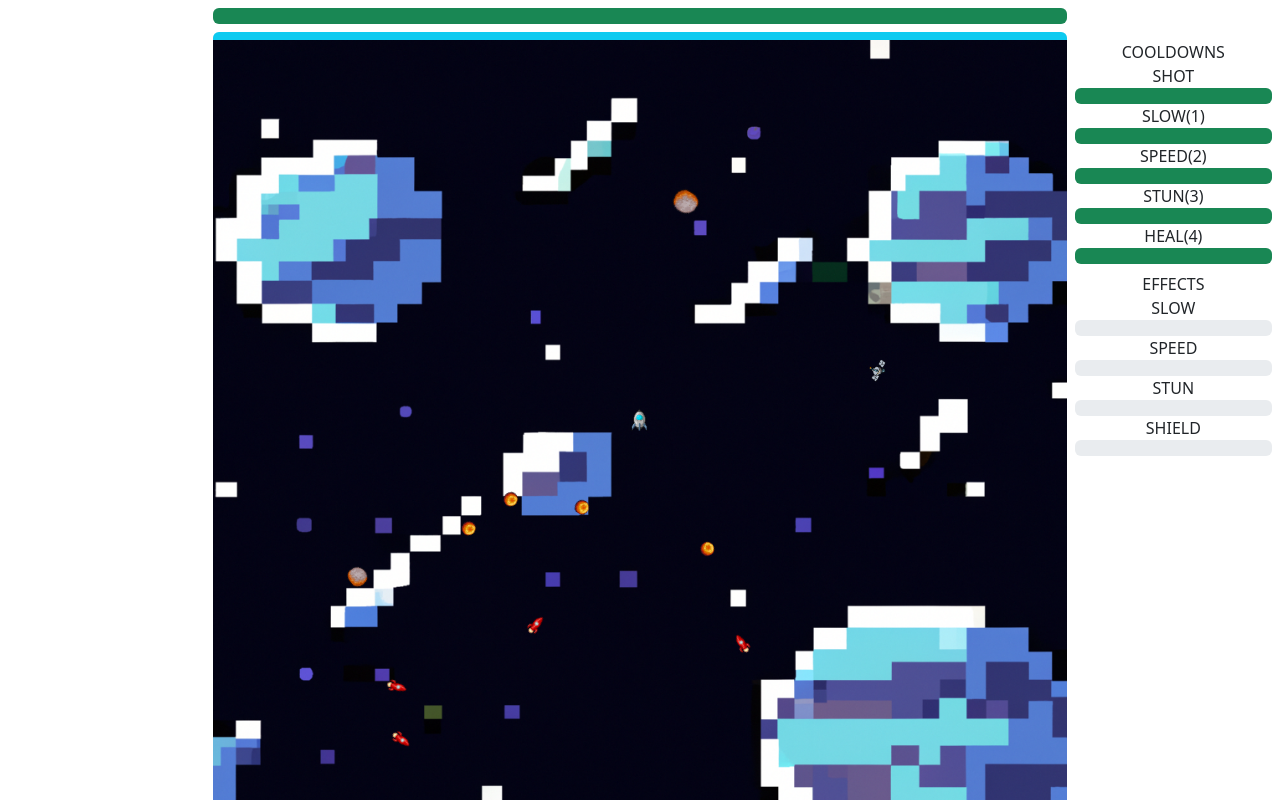
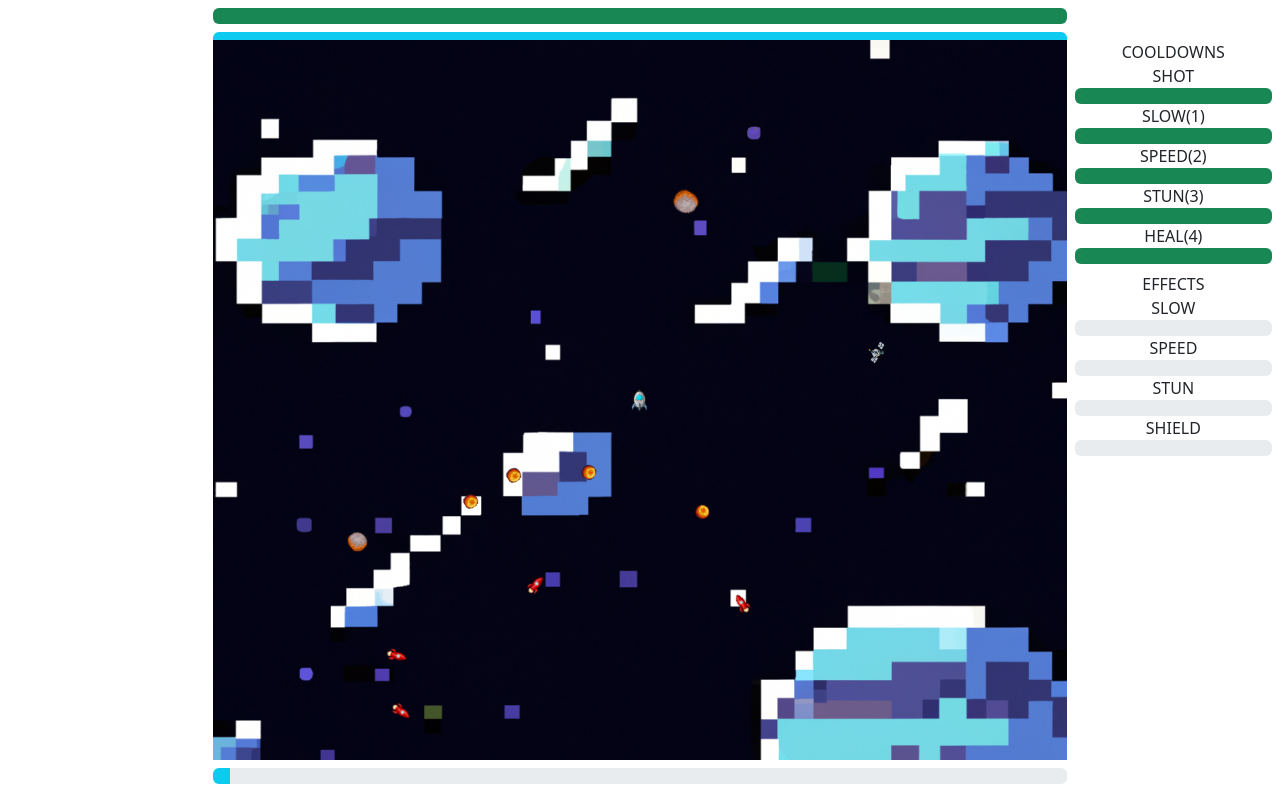
Before and after one commit to TimL135/gt2, a Vue app: page / in a window 1280 px wide. Both pictures are taken after a click on the button "START". Built offline with nearby package versions, Linux system fonts and the light colour scheme.

Commit message:
add world lvl

```diff
--- a/src/ts/enemies.ts
+++ b/src/ts/enemies.ts
@@ -10,6 +10,7 @@ import { playSound } from "./generel/sounds";
 import { addPoint } from "./points";
 import { spawnEnemiePlasma } from "./plasma";
 import { spawn as spawnItem } from "./items";
+import { worldPoints } from '@/ts/worldLvl';
 
 export const enemies = ref<Enemie[]>([])
 export const details = ref<EnemieDetails>({
@@ -183,6 +184,7 @@ export function death(enemie: Enemie) {
 
 export function remove(enemie: Enemie) {
     if (gameloopInterval.value) {
+        worldPoints.value++
         actionsPlayer.value["deathEnemies"] = (actionsPlayer.value["deathEnemies"] || 0) + 1
         enemies.value = enemies.value.filter(e => e.id != enemie.id)
         spawn()
--- a/src/ts/game.ts
+++ b/src/ts/game.ts
@@ -24,11 +24,12 @@ import { resetInfo, updateInfo } from "./info";
 import { clearPoints, decreasePointsLifeDuration } from "./points";
 import { getScore } from "./score";
 import { details as detailsPassiv } from "./passivs";
+import { worldPoints } from '@/ts/worldLvl';
 
 export const field = ref({
     size: {
         x: window.innerWidth / 12 * 8,
-        y: window.innerHeight * 0.95
+        y: window.innerHeight * 0.90
     }
 })
 export const touchscreen = ref((('ontouchstart' in window) || (navigator.maxTouchPoints > 0)))
@@ -66,6 +67,7 @@ updateMultiplier("enemieDamage", "enemieDamageTime", computed(() => (enemieDamag
 updateMultiplier("enemieSpecial", "enemieSpecialTime", computed(() => (enemieSpecialTime.value * 0.1 * getMultiplier("enemieSpecialPower")) + 1))
 export function start() {
     if (gameloopInterval.value) return
+    worldPoints.value = 0
     enemieSpeedTime.value = 1
     enemieHpTime.value = 1
     enemieDamageTime.value = 1
@@ -121,6 +123,7 @@ function gameloop() {
     executeActionEverySec(10 * getMultiplier("enemieSpecialTime"), increaceEnemieSpecial)
     executeActionEverySec(15 * getMultiplier("enemieSpawnTime"), spawnEnemie)
     executeActionEverySec(5 * getMultiplier("itemSpawn"), spawnItem)
+    executeActionEverySec(1, () => worldPoints.value++)
 }
 
 export function executeActionEverySec(sec: number, action: Function) {
--- a/src/ts/generel/api.ts
+++ b/src/ts/generel/api.ts
@@ -64,6 +64,9 @@ export function getSavedPlayer(): SavedPlayer {
         },
         score: {
             highScore: 0,
+        },
+        world: {
+            lvl: 0
         }
     }
     let savedPlayer = JSON.parse(localStorage.getItem('savedPlayer') || '{}')
--- a/src/ts/score.ts
+++ b/src/ts/score.ts
@@ -11,7 +11,6 @@ export function getScoreMultiplier() {
     updateMultiplier("discount", "score", computed(() => percent(scoreLvl.value, "de")))
 }
 export function getScore() {
-    console.log(actions.value.time)
     let score = Math.round(Object.entries(actions.value).reduce((a, b) => {
         if (b[0] == "time") return a + b[1] * 2
         if (b[0] == 'deathEnemies') return a + b[1] * 5
--- /dev/null
+++ b/src/ts/worldLvl.ts
@@ -0,0 +1,4 @@
+import { computed, ref } from "vue";
+import { savedPlayer } from "./player";
+export const worldPointsNeed = computed(() => (savedPlayer.value.world.lvl + 1) * 100)
+export const worldPoints = ref(0)
--- a/src/types.ts
+++ b/src/types.ts
@@ -92,6 +92,9 @@ export interface SavedPlayer {
     }
     score: {
         highScore: number
+    }
+    world: {
+        lvl: number
     }
 }
 
--- a/src/views/Game.vue
+++ b/src/views/Game.vue
@@ -16,7 +16,7 @@
             </div>
         </div>
     </div>
-    <div class="game row g-0">
+    <div class="row g-0">
         <div class="col" style="height: 90vh; overflow: hidden;">
             <div v-if="savedPlayer.settings.showMultipliers"
                 v-for="[key, value] of Object.entries(multiplierValues) as [string, number][]">
@@ -26,7 +26,7 @@
         <div class="col-8">
             <PlayingArea></PlayingArea>
         </div>
-        <div class="col">
+        <div class="col" style="height: 90vh;">
             <div class="text-center">
                 cooldowns
             </div>
@@ -71,6 +71,15 @@
             </div>
         </div>
     </div>
+    <div style="height: 5vh;" class="pt-2" v-if="gameloopInterval">
+        <div class="row g-0 ">
+            <div class="col-2"></div>
+            <div class="progress col-8">
+                <div class="progress-bar bg-info" :class="isCharging ? 'bg-danger' : 'bg-info'"
+                    :style="{ width: (worldPoints / worldPointsNeed) * 100 + '%' }"></div>
+            </div>
+        </div>
+    </div>
 </template>
 <script setup lang="ts">
 import PlayingArea from '../components/PlayingArea.vue';
@@ -86,15 +95,12 @@ import { touchscreen } from '../ts/game';
 import { resetInfo } from '../ts/info';
 import { multiplierValues } from '@/ts/multiplier';
 import { Key, SavedPlayer } from '@/types';
+import { worldPointsNeed,worldPoints } from '@/ts/worldLvl';
 resetInfo()
 
 buildingMultiplier()
 </script>
 <style scoped lang="scss">
-.game {
-    height: 100%;
-    width: 100%;
-}
 
 .progress {
     @media screen and (max-width: 1000px) {
```
